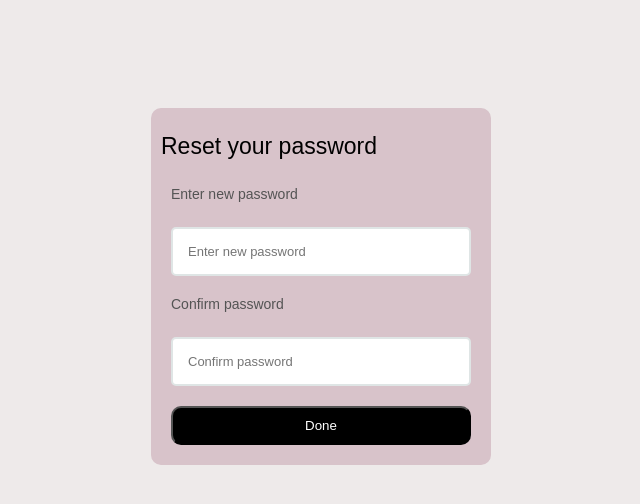
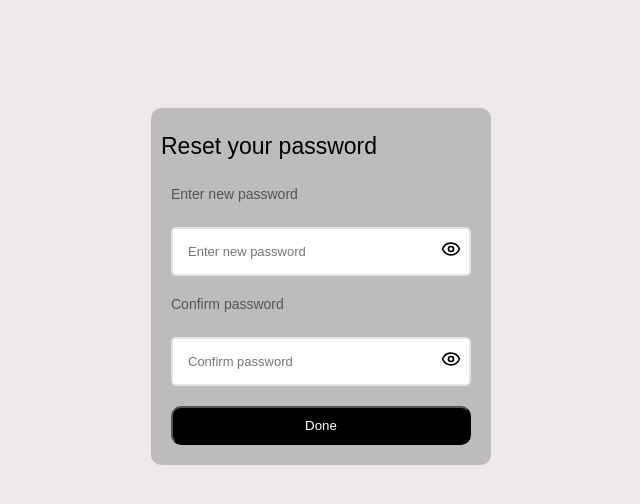
Before and after one commit to harlleenn/student__management_system_, a React (Create React App) app: page /reset-password in a window 1280 px wide. Shown: the top 504 px of the page, without its empty margins (319-959 px from the left). Built offline with nearby package versions, Linux system fonts and the light colour scheme.

Commit message:
added show hide password

```diff
--- a/src/pages/ResetPassword/ResetPassword.jsx
+++ b/src/pages/ResetPassword/ResetPassword.jsx
@@ -5,6 +5,7 @@ import styles from "./resetPassword.module.css";
 import axios from "axios";
 import { toast, ToastContainer } from "react-toastify";
 import { useNavigate } from "react-router";
+import { Eye, EyeOff } from "lucide-react";
 export default function ResetPassword() {
   const [searchParams] = useSearchParams();
   const email = searchParams.get("email");
@@ -13,6 +14,10 @@ export default function ResetPassword() {
   const [confirmPass, setConfirmPass] = useState("");
   const [message, setMessage] = useState("");
   const navigate = useNavigate();
+  const [show, setShow] = useState(true)
+  const handleShow =() => {
+    setShow((prev) => !prev)
+  }
   const handleUpdatedPass = async (e) => {
     e.preventDefault();
 console.log("button clicked")
@@ -61,19 +66,31 @@ console.log("button clicked")
       <h1>Reset your password</h1>
       <form onSubmit={handleUpdatedPass}>
         <label>Enter new password</label>
-        <input
-           type="password"
+        <div className={styles.passwordInputCont}>
+            <input
+            type={show ? "text" : "password"}
           placeholder="Enter new password"
           value={newPass}
           onChange={(e) => setNewPass(e.target.value)}
         />
+         <div className={styles.passwordHide}>
+        {show ? <Eye width={20} onClick={handleShow}/> : <EyeOff width={20} onClick={handleShow}/> }
+       </div>
+        </div>
+
         <label>Confirm password</label>
-        <input
-          type="password"
+        <div className={styles.passwordInputCont}>
+            <input
+           type={show ? "text" : "password"}
           placeholder="Confirm password"
           value={confirmPass}
           onChange={(e) => setConfirmPass(e.target.value)}
         />
+          <div className={styles.passwordHide}>
+        {show ? <Eye width={20} onClick={handleShow}/> : <EyeOff width={20} onClick={handleShow}/> }
+       </div>
+        </div>
+
         <button type="submit">Done</button>
       </form>
       {message}
--- a/src/pages/ResetPassword/resetPassword.module.css
+++ b/src/pages/ResetPassword/resetPassword.module.css
@@ -1,5 +1,5 @@
 .resetForm {
-    background-color: rgb(216, 195, 202);
+    background-color: rgb(190, 187, 188);
     padding: 10px;
     display: flex;
     flex-direction: column;
@@ -7,3 +7,16 @@
     margin-top: 100px;
     border-radius: 10px;
 }
+
+    .passwordHide{
+  position: absolute;
+  right: 10px;
+  top: 15px;
+}
+
+.passwordInputCont{
+  display: flex;
+
+  justify-content: space-between;
+  position: relative;
+}
--- a/src/pages/loginForm/Login.jsx
+++ b/src/pages/loginForm/Login.jsx
@@ -6,15 +6,20 @@ import { useNavigate } from "react-router";
 import { setAccessToken } from "../../auth";
 import ForgetPassword from "./ForgetPassword";
 import ResetPassword from "../ResetPassword/ResetPassword";
+import { Eye, EyeOff } from "lucide-react";
 export default function Login() {
   const [email, setEmail] = useState("");
   const [password, setPassword] = useState("");
   const [error, setError] = useState("");
   const [clicked, setClicked] = useState(false)
+  const [show, setShow] = useState(true)
   const navigate = useNavigate();
 const handleClick = () => {
   setClicked((prev) => !prev)
   console.log("i was clciked")
+}
+const handleShow = () => {
+  setShow((prev) => !prev)
 }
   const handleSubmit = (e) => {
     e.preventDefault();
@@ -56,12 +61,24 @@ const handleClick = () => {
         </div>
         <div>
           <label>Password</label>
-          <input
+          <div className={styles.passwordInputCont}>
+
+               <input
             placeholder="Enter password"
             value={password}
             onChange={(e) => setPassword(e.target.value)}
             required
+            type={show ? "text" : "password"}
+
           />
+
+       <div className={styles.passwordHide}>
+        {show ? <Eye width={20} onClick={handleShow}/> : <EyeOff width={20} onClick={handleShow}/> }
+       </div>
+          </div>
+
+
+
         </div>
 
         <button>Login</button>
--- a/src/pages/loginForm/login.module.css
+++ b/src/pages/loginForm/login.module.css
@@ -48,6 +48,8 @@ input {
   border-style: solid;
   border-color: rgb(223, 229, 229);
   box-sizing: border-box;
+  width: 100%;
+
 }
 button {
   background-color: black;
@@ -65,6 +67,7 @@ form {
   margin: 10px;
   gap: 20px;
   width: 300px;
+
 }
 .heading {
   font-size: x-large;
@@ -90,3 +93,14 @@ label {
 
   padding: 10px;
 }
+.passwordInputCont{
+  display: flex;
+
+  justify-content: space-between;
+  position: relative;
+}
+.passwordHide{
+  position: absolute;
+  right: 10px;
+  top: 15px;
+}
```
